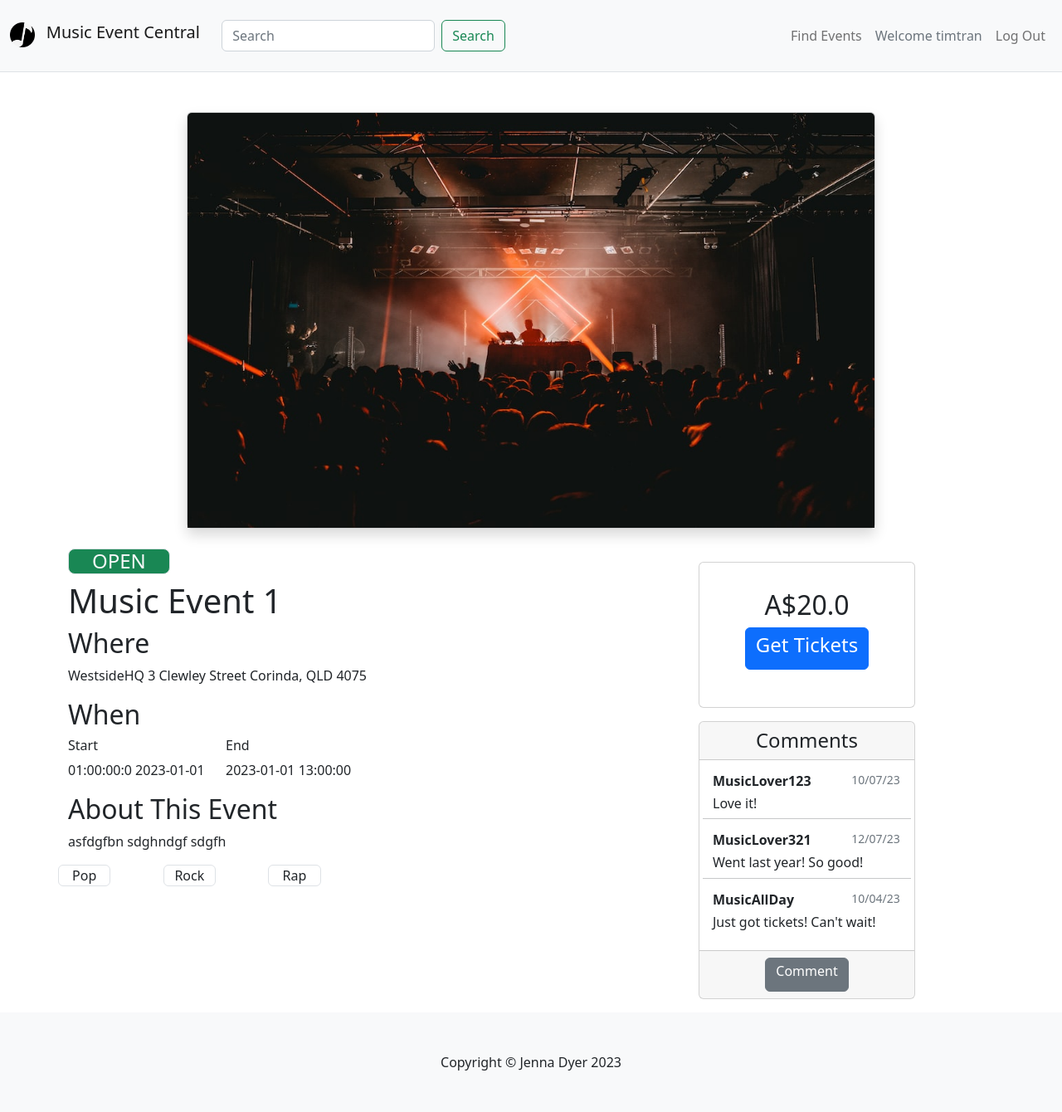
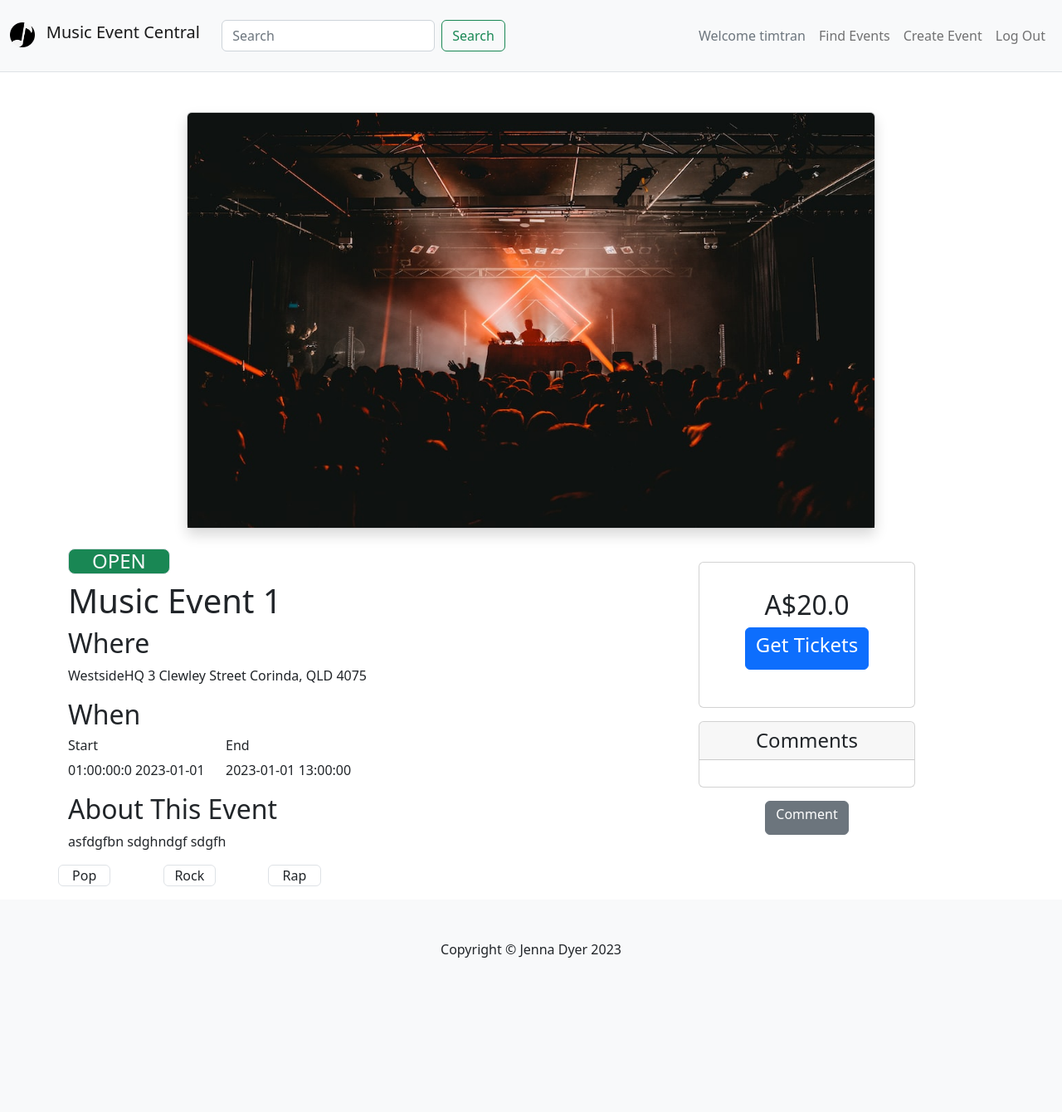
Before and after one commit to jennadyer/IAB207-Assessment-3-, a Flask app: a page that uses a3_group98/MusicEventCentral/templates/base.html in a window 1280 px wide. Shown: the whole page at 83% size. After the commit the page ends 1154 px from the top, so only its background shows below. Run offline with Flask 3, Linux system fonts and the light colour scheme; a user stored in the database is signed in; some libraries are stand-ins or nearby versions.

Commit message:
Add files via upload

```diff
--- a/a3_group98/MusicEventCentral/events.py
+++ b/a3_group98/MusicEventCentral/events.py
@@ -4,6 +4,7 @@
 from . import db
 import os
 from werkzeug.utils import secure_filename
+from flask_login import login_required
 
 evtbp = Blueprint('event', __name__, url_prefix='/events')
 
@@ -51,9 +52,9 @@
     fp.save(upload_path)
     return db_upload_path
 
-# @evtbp.route('/create')
-# def create():
-#     return render_template('events/event_creation.html')
+#@evtbp.route('/create')
+#def create():
+#    return render_template('events/event_creation.html')
 
 
 @evtbp.route('/details=<id>')
@@ -62,3 +63,23 @@
     # create the comment form
     # form = CommentForm()
     return render_template('events/event_details.html', event=event)
+
+@evtbp.route('/<id>/comment', methods=['GET', 'POST'])
+@login_required
+def comment(id):
+    form = CommentForm()
+    #get the event object associated to the page and the comment
+    event = db.session.scalar(db.select(Event).where(Event.id==id))
+    if form.validate_on_submit():
+      #read the comment from the form
+      comment = Comment(text=form.text.data, event=event,
+                        user=current_user)
+      #here the back-referencing works - comment.event is set
+      # and the link is created
+      db.session.add(comment)
+      db.session.commit()
+      #flashing a message which needs to be handled by the html
+      flash('Your comment has been added', 'success')
+      # print('Your comment has been added', 'success')
+    # using redirect sends a GET request to destination.show
+    return redirect(url_for('event.show', id=id))
--- a/a3_group98/MusicEventCentral/templates/base.html
+++ b/a3_group98/MusicEventCentral/templates/base.html
@@ -42,13 +42,18 @@
                 <!-- Navbar -->
                 <div class="collapse navbar-collapse justify-content-end" id="navbarSupportedContent">
                     <div class="navbar-nav ml-auto">
-                        <a class="nav-item nav-link" href="/events/listing">Find Events</a>
+
                         <!-- Register/Login/Logout and welcome -->
 
                         {% if current_user.is_authenticated %}
                         <a class="nav-item nav-link disabled text-muted" href="#">Welcome {{current_user.name}}</a>
+                        <a class="nav-item nav-link" href="/events/listing">Find Events</a>
+                        <a class="nav-item nav-link" href="{{ url_for('event.create') }}">Create Event</a>
+
+
                         <a class="nav-item nav-link" href="{{ url_for('auth.logout') }}">Log Out</a>
                         {% else %}
+                        <a class="nav-item nav-link" href="/events/listing">Find Events</a>
                         <a class="nav-item nav-link" href="{{ url_for('auth.register') }}">Register</a>
                         <a class="nav-item nav-link" href="{{ url_for('auth.login') }}">Log In</a>
                         {% endif %}
--- a/a3_group98/MusicEventCentral/templates/events/event_details.html
+++ b/a3_group98/MusicEventCentral/templates/events/event_details.html
@@ -18,7 +18,7 @@
     <!-- Event Details -->
     <div class="container">
         <div class="row justify-content-start">
-            <div class="col-md-8"">
+            <div class="col-md-8">
                 <h4 class=" col-sm-2 rounded-3 text-center border bg-success text-light">OPEN</h4>
                 <h1>{{ event.name }}</h1>
                 <!-- <h5 class=" text-muted">Join us for a fun day of Music</h5> -->
@@ -116,25 +116,36 @@
                 <!-- Comment Section -->
                 <div class="card mt-3 mb-3">
                     <h4 class="card-header text-center">Comments</h4>
-                    <div class=" card-body">
+                    <div class="card-body">
+                        {% for comment in event.comments %}
                         <div class="row">
-                            <h6 class="col-sm-8 fw-bold">MusicLover123</h6>
-                            <h6 class="col-sm-4 small text-muted">10/07/23</h6>
-                            <h6 class="col-sm-12 fw-light">Love it!</h6>
-                            <hr>
-                        </div>
-                        <div class="row">
-                            <h6 class="col-sm-8 fw-bold">MusicLover321</h6>
-                            <h6 class="col-sm-4 small text-muted">12/07/23</h6>
-                            <h6 class="col-sm-12 fw-light">Went last year! So good!</h6>
-                            <hr>
-                        </div>
-                        <div class="row">
-                            <h6 class="col-sm-8 fw-bold">MusicAllDay</h6>
-                            <h6 class="col-sm-4 small text-muted">10/04/23</h6>
-                            <h6 class="col-sm-12 fw-light">Just got tickets! Can't wait!</h6>
+                            <div class="col-md-12">
+                                <b>{{ comment.user.name }} <span class="ml-2 text-muted">{{ comment.created_at
+                                        }}</span></b>
+                                <p>{{ comment.text }}</p>
                             </div>
                         </div>
+                        {% endfor %}
+                    </div>
+                </div>
+                <!-- <h6 class="col-sm-8 fw-bold">MusicLover123</h6> -->
+                <!-- <h6 class="col-sm-4 small text-muted">10/07/23</h6> -->
+                <!-- <h6 class="col-sm-12 fw-light">Love it!</h6> -->
+                <!-- <hr> -->
+
+
+                <!--<div class="row"> -->
+                <!--    <h6 class="col-sm-8 fw-bold">MusicLover321</h6> -->
+                <!--    <h6 class="col-sm-4 small text-muted">12/07/23</h6> -->
+                <!--    <h6 class="col-sm-12 fw-light">Went last year! So good!</h6> -->
+                <!--    <hr> -->
+                <!--</div> -->
+                <!--<div class="row"> -->
+                <!--   <h6 class="col-sm-8 fw-bold">MusicAllDay</h6> -->
+                <!--    <h6 class="col-sm-4 small text-muted">10/04/23</h6> -->
+                <!--    <h6 class="col-sm-12 fw-light">Just got tickets! Can't wait!</h6> -->
+                <!--</div> -->
+
                 <!-- Add Comment Modal Window -->
                 <div class="card-footer">
                     <div class="text-center">
```
Also changed, not shown: a3_group98/MusicEventCentral/__init__.py (+0 -13 lines), a3_group98/MusicEventCentral/templates/events/booking_history.html (+13 -3 lines), a3_group98/instance/sitedata.sqlite. Lines whose indentation alone changed are shown as unchanged.
